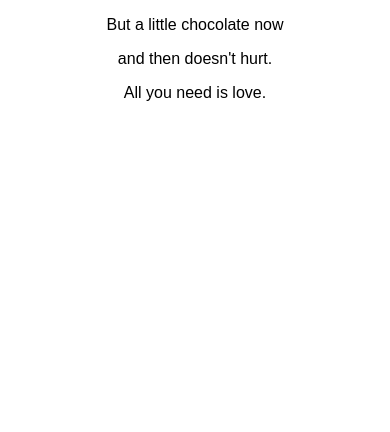
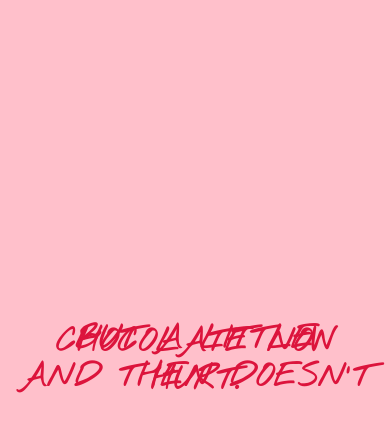
Before and after one commit to Breah22/web22, a plain HTML site: page e4/index.html in a window 390 px wide. Drawn offline with Linux system fonts and the light colour scheme.

Commit message:
Update main.css

```diff
--- a/e4/main.css
+++ b/e4/main.css
@@ -1,35 +1,54 @@
 body {
+  background-color: crimson;
+  margin: 0;
+  font-size: 32px;
+  font-family: 'Nothing You Could Do', cursive;
+}
+p {
+  text-transform: uppercase;
+  letter-spacing: 1px;
+  color: pink;
+  font-weight: bold;
   text-align: center;
-    font-family: 'Raleway', sans-serif;
-    background:url(../images/flowers.jpg) no-repeat center center fixed;
-    -webkit-background-size: cover;
-    -moz-background-size: cover;
-    -o-background-size: cover;
-    background-size: cover;
+  line-height: .1em;
 }
-
-.center {
-    padding-top: 200px;
+.bigger {
+  font-size: 2.5em;
+  padding-top: .2em;
 }
-
-h1 {
-    font-size: 40px;
+div {
+  margin-top: 40vh;
 }
-
-.small {
+.mobile-only {
   display: none;
 }
 
 @media only screen and (max-width: 768px) {
   body {
-        background-image: none;
+    background-color: pink;
+  }
+  p {
+    color: crimson;
+  }
+  .mobile-only {
+    display: block;
+  }
+  .desktop-only {
+    display: none;
+  }
 }
 
-    .large {
+/* @media only screen and (min-width: 768px) {
+  body {
+    background-color: pink;
+  }
+  p {
+    color: crimson;
+  }
+  .mobile-only {
+    display: block;
+  }
+  .desktop-only {
     display: none;
   }
-
-    .small {
-        display: block;
-    }
-}
+} */
```
Lines whose indentation alone changed are shown as unchanged.
